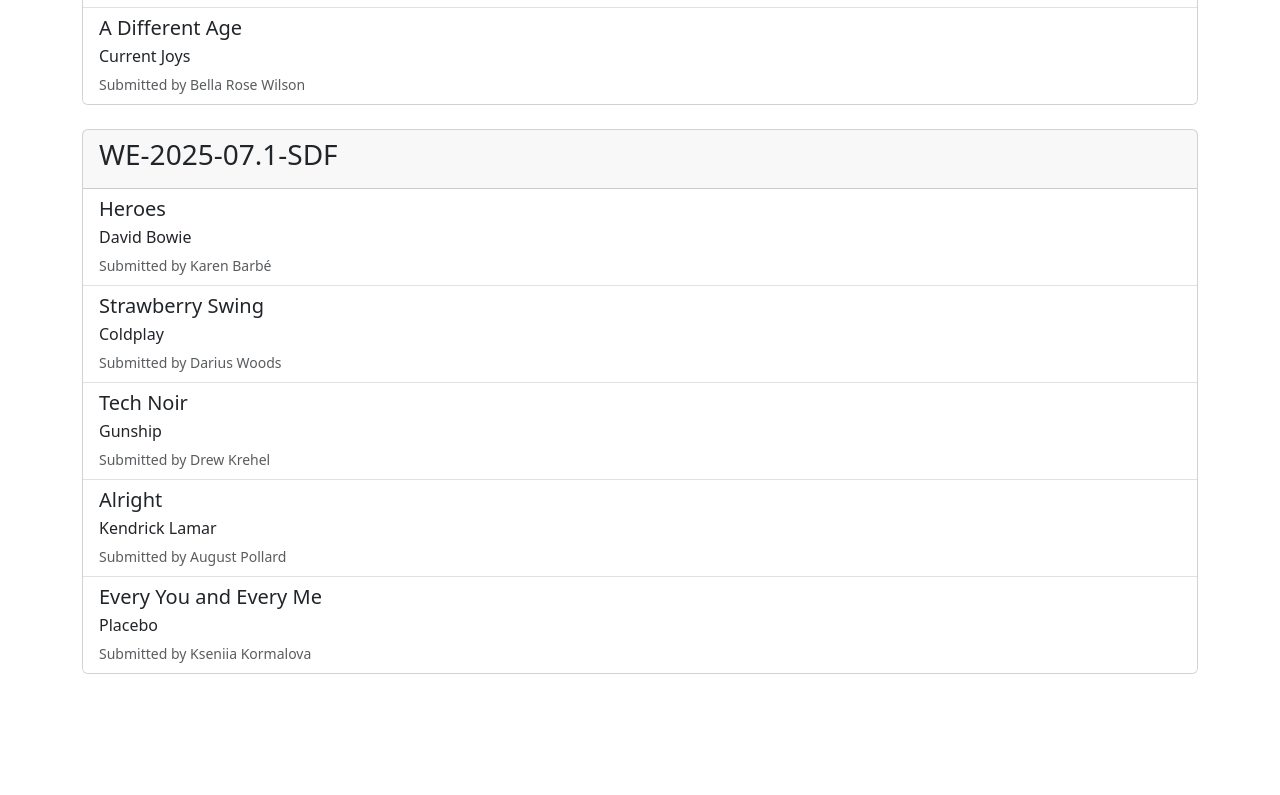
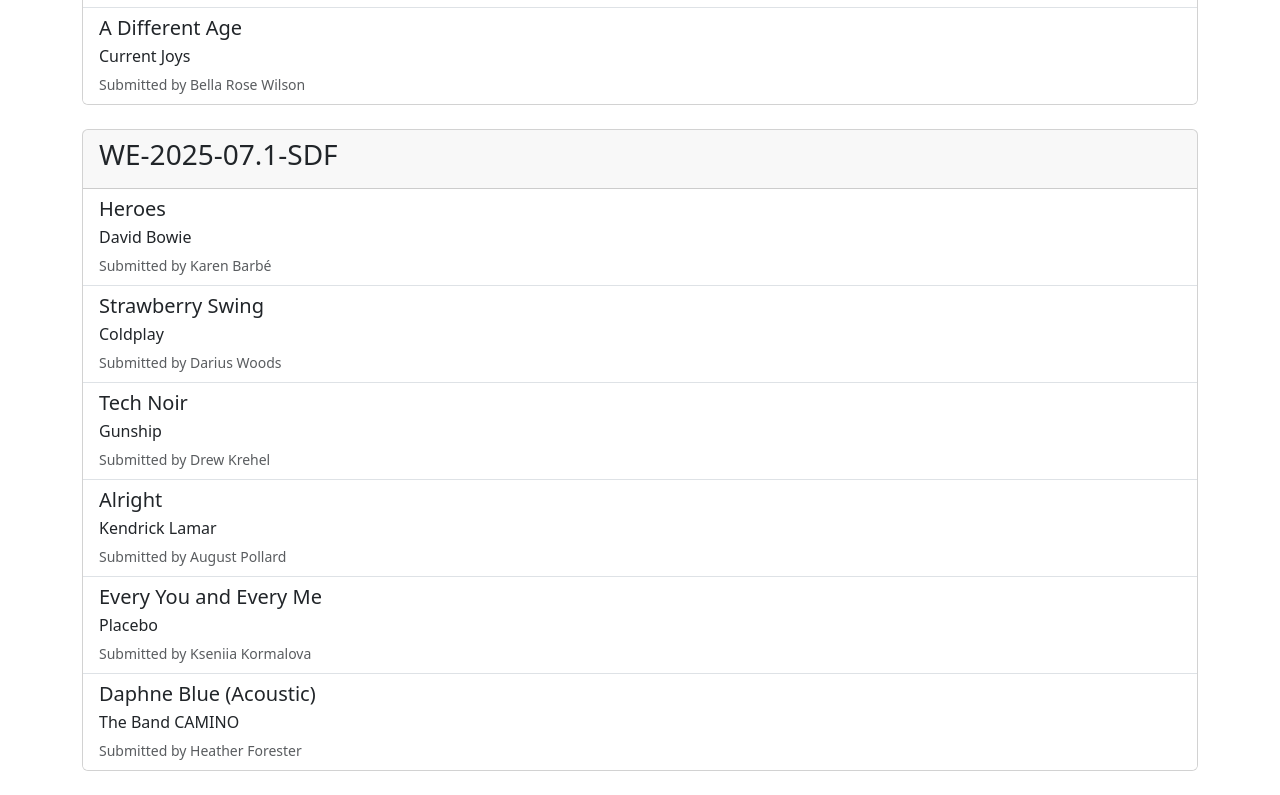
Before and after one commit to dpi-tta-projects/pr-playlist, a website: page index.html in a window 1280 px wide. Shown: the part 3171-3966 px from the top of the page. Before the commit the page ends 3869 px from the top, so only its background shows below. Drawn offline with nearby package versions, Linux system fonts and the light colour scheme; a script that the page names is missing.

Commit message:
added hf's song

```diff
--- a/index.html
+++ b/index.html
@@ -427,6 +427,19 @@
             Submitted by Kseniia Kormalova
           </small>
         </a>
+        </a>
+        <a
+          href="https://www.youtube.com/watch?v=1yRCZFNdaWQ&list=OLAK5uy_khDJrheJ1I6odEw3Nncr08eCyGRNGWC0Y"
+          class="list-group-item list-group-item-action"
+        >
+          <div class="d-flex w-100 justify-content-between">
+            <h5 class="mb-1">Daphne Blue (Acoustic)</h5>
+          </div>
+          <p class="mb-1">The Band CAMINO</p>
+          <small class="text-body-secondary">
+            Submitted by Heather Forester
+          </small>
+        </a>
       </div>
     </div>
   </body>
```
